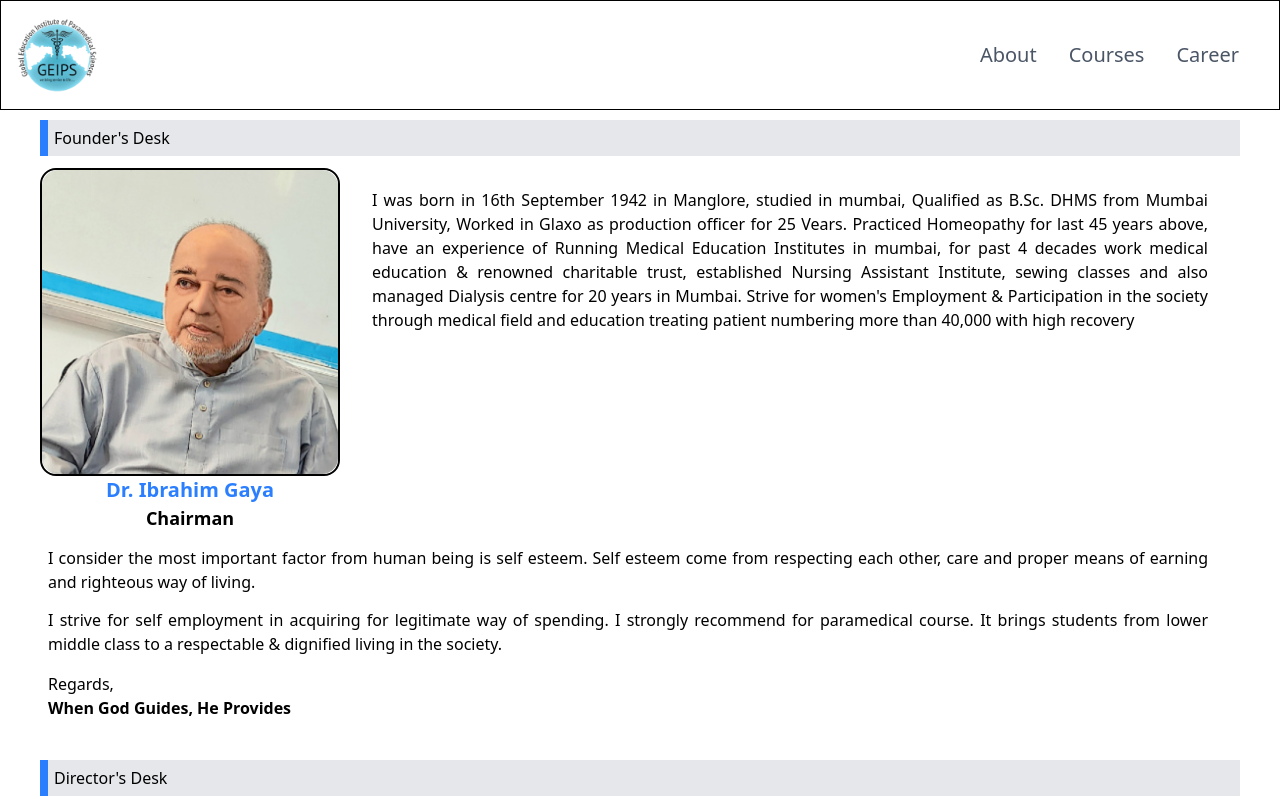
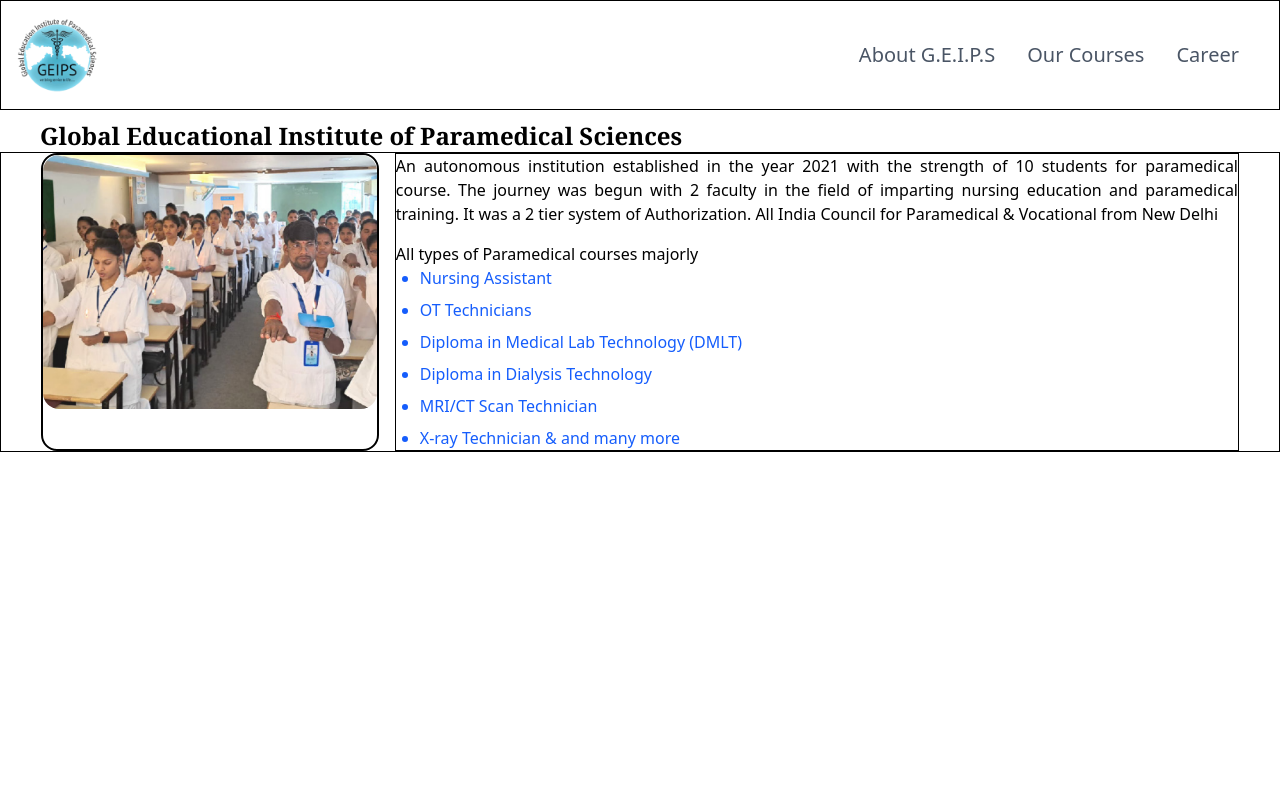
Before and after one commit to Hardik7843/geips, a React (Vite) app: page / in a window 1280 px wide. Shown: the top 800 px of the page. Built offline with nearby package versions, Linux system fonts and the light colour scheme.

Commit message:
create 2 files and update 2 files

```diff
--- a/src/App.jsx
+++ b/src/App.jsx
@@ -1,23 +1,23 @@
 import React from "react";
-import { Routes, Route, Navigate } from "react-router-dom"
+import { Routes, Route, Navigate } from "react-router-dom";
 import "./App.css";
 import TranslatorComponent from "./components/Translator";
 import TranslatorTwo from "./components/TranslatorTwo";
 import NavBar from "./components/NavBar/NavBar";
 import HomePage from "./pages/HomePage";
 import HomePage2 from "./pages/HomePage2";
+import HeroPage from "./pages/HeroPage";
 
-function App()
-{
+function App() {
   return (
     <div className="text-black bg-white">
       {/* <TranslatorComponent></TranslatorComponent> */}
       {/* <TranslatorTwo></TranslatorTwo> */}
       <NavBar />
 
-
       <Routes>
-        <Route path="/" element={<HomePage2 />} />
+        <Route path="/" element={<HeroPage />} />
+        <Route path="/about" element={<HomePage2 />} />
       </Routes>
     </div>
   );
--- a/src/components/NavBar/NavBar.jsx
+++ b/src/components/NavBar/NavBar.jsx
@@ -1,3 +1,4 @@
+/* eslint-disable no-unused-vars */
 import React from "react";
 import NavLink from "./NavLink";
 import SideBar from "./SideBar";
@@ -30,9 +31,30 @@
           {/* Desktop Nav */}
           <div className="hidden lg:block">
             <ul className="flex space-x-8 font-medium">
-              {navlinks.map((nav, index) => (
-                <NavLink name={nav.name} path={nav.path} key={index} />
-              ))}
+              <li>
+                <a
+                  href={"/about"}
+                  className="block font-normal py-2 pl-3 pr-4 text-gray-600 sm:text-xl rounded md:p-0 hover:text-black"
+                >
+                  About G.E.I.P.S
+                </a>
+              </li>
+              <li>
+                <a
+                  href={"/#courses"}
+                  className="block font-normal py-2 pl-3 pr-4 text-gray-600 sm:text-xl rounded md:p-0 hover:text-black"
+                >
+                  Our Courses
+                </a>
+              </li>
+              <li>
+                <a
+                  href={"/#career"}
+                  className="block font-normal py-2 pl-3 pr-4 text-gray-600 sm:text-xl rounded md:p-0 hover:text-black"
+                >
+                  Career
+                </a>
+              </li>
             </ul>
           </div>
 
--- /dev/null
+++ b/src/pages/HeroPage.jsx
@@ -0,0 +1,132 @@
+// /* eslint-disable no-unused-vars */
+// import React from "react";
+// import students1 from "@/../public/Person/students1.png";
+// const HeroPage = () => {
+// const shortIntro =
+//   "An autonomous institution established in the year 2021 with the strength of 10 students for paramedical course. The journey was begun with 2 faculty in the field of imparting nursing education and paramedical training. It was a 2 tier system of Authorization. All India Council for Paramedical & Vocational from New Delhi";
+// const typesOfStreams = [
+//   "Nursing Assistant",
+//   "OT Technicians",
+//   "Diploma in Medical Lab Technology (DMLT)",
+//   "Diploma in Dialysis Technology",
+//   "MRI/CT Scan Technician",
+//   "X-ray Technician & and many more",
+// ];
+
+//   return (
+//     <div className="text-black min-h-[60vh] scroll-mt-[80px] mt-30">
+//       <div className="px-10 border w-full flex flex-col md:flex-row gap-x-4">
+//         <div className="w-full md:w-fit relative aspect-video rounded-2xl border-2">
+//           <img
+//             src={students1}
+//             alt="person"
+//             className=" object-contain rounded-2xl"
+//           />
+//         </div>
+
+//         <div className="w-full md:w-[3/5] border break-words text-justify">
+//           <p className="w-full">{shortIntro}</p>
+//           <div className="w-full flex flex-col items-start text-black">
+//             <p>All types of Paramedical courses majorly</p>
+
+//             <ol className="list-disc text-blue-600 space-y-2 pl-6">
+//               {typesOfStreams.map((stream, index) => (
+//                 <li key={index} className="">
+//                   {stream}
+//                 </li>
+//               ))}
+//             </ol>
+//           </div>
+//         </div>
+//       </div>
+//     </div>
+//   );
+// };
+
+// export default HeroPage;
+
+/* eslint-disable no-unused-vars */
+import React from "react";
+import students1 from "@/../public/Person/students1.png";
+import { motion } from "framer-motion";
+
+const HeroPage = () => {
+  const shortIntro =
+    "An autonomous institution established in the year 2021 with the strength of 10 students for paramedical course. The journey was begun with 2 faculty in the field of imparting nursing education and paramedical training. It was a 2 tier system of Authorization. All India Council for Paramedical & Vocational from New Delhi";
+
+  const typesOfStreams = [
+    "Nursing Assistant",
+    "OT Technicians",
+    "Diploma in Medical Lab Technology (DMLT)",
+    "Diploma in Dialysis Technology",
+    "MRI/CT Scan Technician",
+    "X-ray Technician & and many more",
+  ];
+
+  const listVariants = {
+    hidden: {},
+    visible: {
+      transition: {
+        staggerChildren: 0.2,
+      },
+    },
+  };
+
+  const itemVariants = {
+    hidden: { opacity: 0, y: 30 },
+    visible: { opacity: 1, y: 0 },
+  };
+
+  return (
+    <div className="text-black min-h-[60vh] scroll-mt-[80px] mt-30">
+      <div className="px-10 text-2xl font-extrabold font-serif">
+        Global Educational Institute of Paramedical Sciences
+      </div>
+      <div className="px-10 border w-full flex flex-col md:flex-row gap-x-4">
+        {/* Image - Slide from Left */}
+        <motion.div
+          initial={{ x: -100, opacity: 0 }}
+          animate={{ x: 0, opacity: 1 }}
+          transition={{ duration: 0.8 }}
+          className="w-full md:w-fit relative aspect-video rounded-2xl border-2"
+        >
+          <img
+            src={students1}
+            alt="person"
+            className="object-contain rounded-2xl"
+          />
+        </motion.div>
+
+        {/* Text and Streams - Slide from Right */}
+        <motion.div
+          initial={{ x: 100, opacity: 0 }}
+          animate={{ x: 0, opacity: 1 }}
+          transition={{ duration: 0.8 }}
+          className="w-full md:w-[3/5] border break-words text-justify"
+        >
+          <p className="w-full">{shortIntro}</p>
+
+          <div className="w-full flex flex-col items-start text-black mt-4">
+            <p>All types of Paramedical courses majorly</p>
+
+            {/* Staggered List Animation */}
+            <motion.ol
+              className="list-disc text-blue-600 space-y-2 pl-6"
+              initial="hidden"
+              animate="visible"
+              variants={listVariants}
+            >
+              {typesOfStreams.map((stream, index) => (
+                <motion.li key={index} variants={itemVariants}>
+                  {stream}
+                </motion.li>
+              ))}
+            </motion.ol>
+          </div>
+        </motion.div>
+      </div>
+    </div>
+  );
+};
+
+export default HeroPage;
```
Also changed, not shown: public/Person/students1.png (added).
